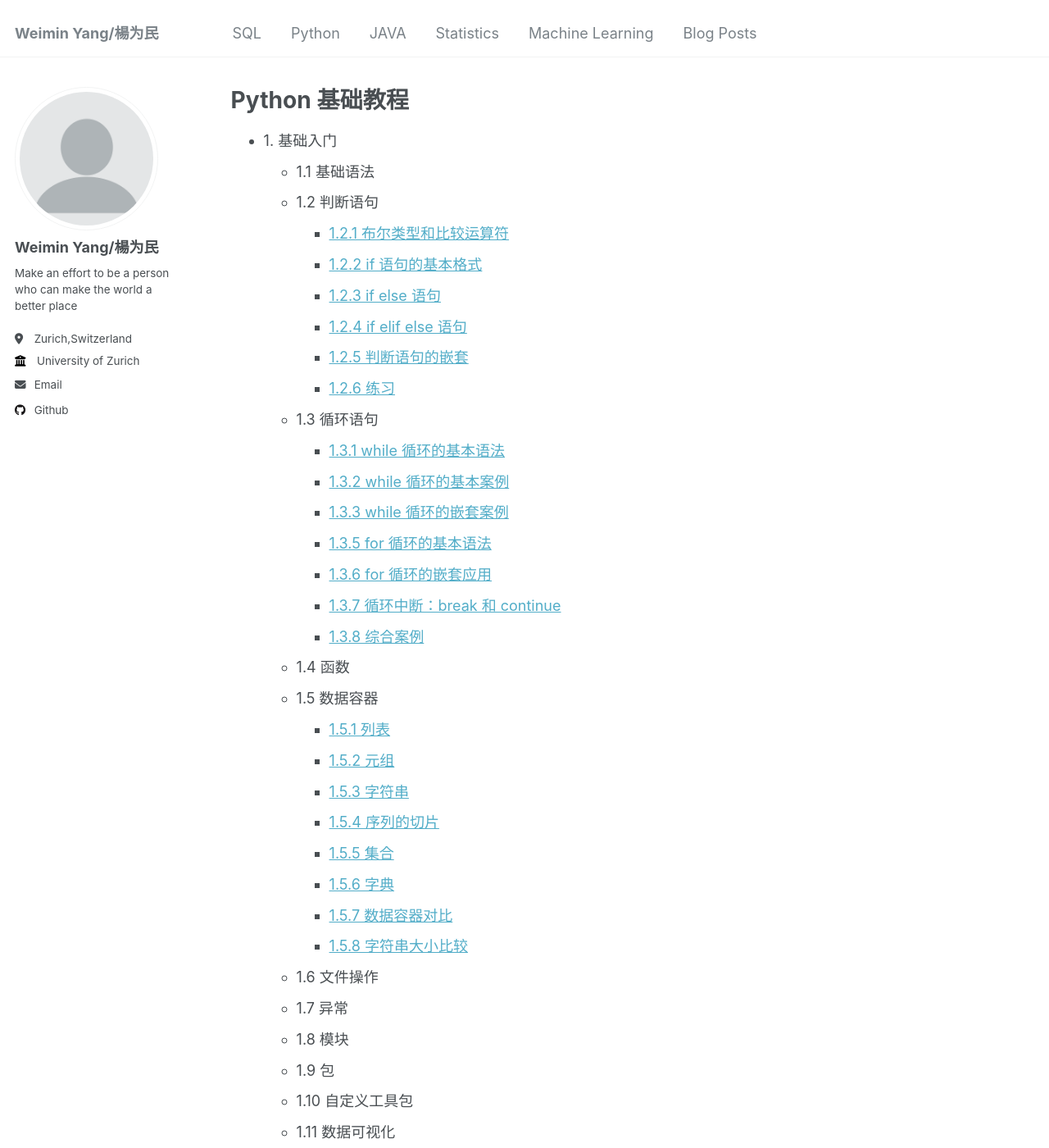
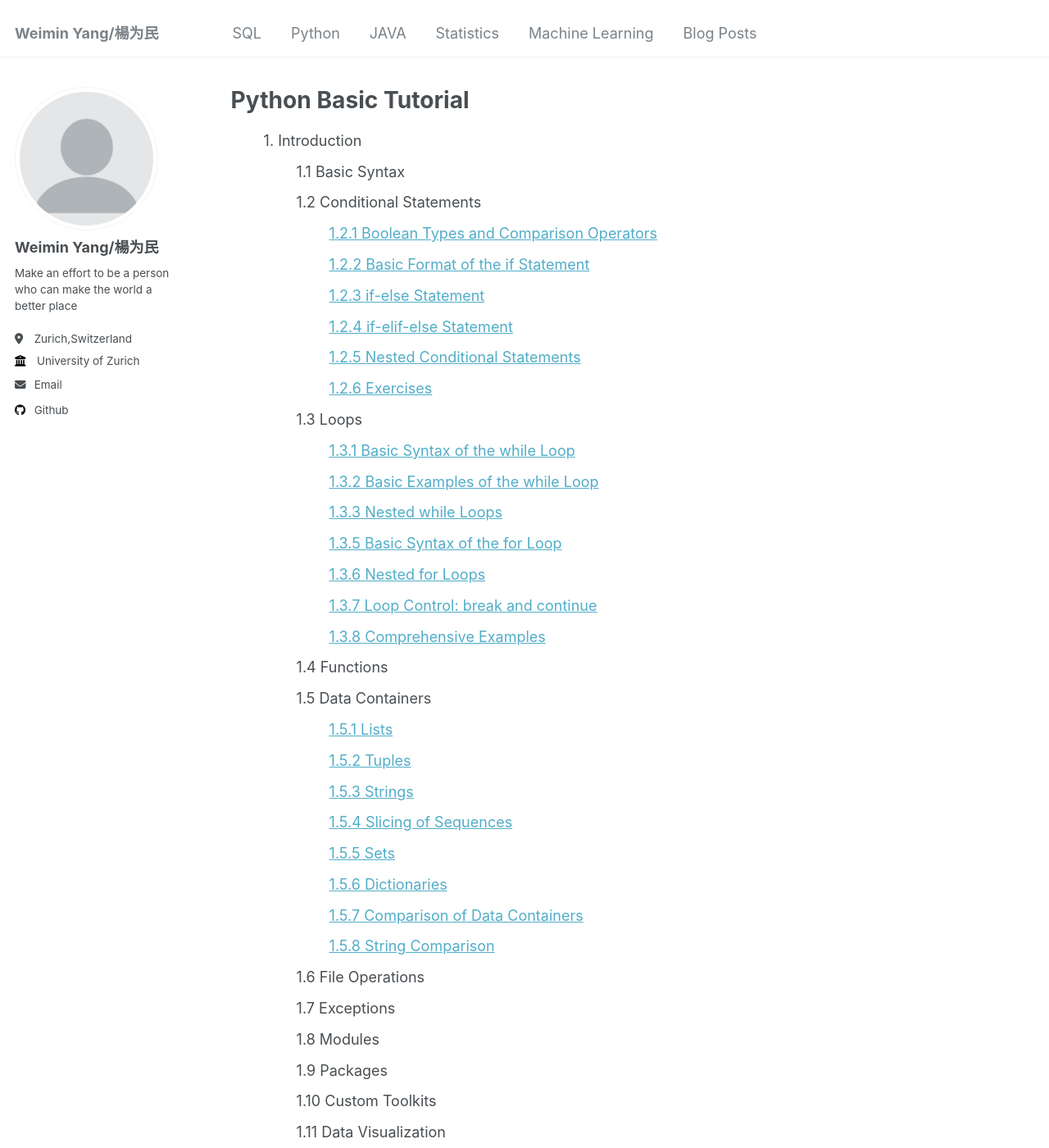
Before and after one commit to weimin3/weimin3.github-io, a Jekyll site: the page built from _pages/Python.html, in a window 1280 px wide and 1400 px high. Shown: the whole window at 82% size. Built offline with Jekyll 4.4.1, drawn with Linux system fonts in a browser that asks for light colours; some of the changed text lies outside the part shown.

Commit message:
Update Python.html

```diff
--- a/_pages/Python.html
+++ b/_pages/Python.html
@@ -5,55 +5,55 @@ permalink: /Python/
 author_profile: true
 ---
 
-<h1>Python 基础教程</h1>
+<h1>Python Basic Tutorial</h1>
 
-<ul>
-  <li>1. 基础入门</li>
-  <ul>
-    <li>1.1 基础语法</li>
-    <li>1.2 判断语句</li>
-    <ul>
-      <li><a href="{{ site.baseurl }}/Python/boolean-operators/">1.2.1 布尔类型和比较运算符</a></li>
-      <li><a href="{{ site.baseurl }}/Python/if-basic/">1.2.2 if 语句的基本格式</a></li>
-      <li><a href="{{ site.baseurl }}/Python/if-else/">1.2.3 if else 语句</a></li>
-      <li><a href="{{ site.baseurl }}/Python/if-elif-else/">1.2.4 if elif else 语句</a></li>
-      <li><a href="{{ site.baseurl }}/Python/nested-if/">1.2.5 判断语句的嵌套</a></li>
-      <li><a href="{{ site.baseurl }}/Python/if-exercises/">1.2.6 练习</a></li>
+<ul style="list-style-type:none;">
+  <li>1. Introduction</li>
+  <ul style="list-style-type:none;">
+    <li>1.1 Basic Syntax</li>
+    <li>1.2 Conditional Statements</li>
+    <ul style="list-style-type:none;">
+      <li><a href="{{ site.baseurl }}/Python/boolean-operators/">1.2.1 Boolean Types and Comparison Operators</a></li>
+      <li><a href="{{ site.baseurl }}/Python/if-basic/">1.2.2 Basic Format of the if Statement</a></li>
+      <li><a href="{{ site.baseurl }}/Python/if-else/">1.2.3 if-else Statement</a></li>
+      <li><a href="{{ site.baseurl }}/Python/if-elif-else/">1.2.4 if-elif-else Statement</a></li>
+      <li><a href="{{ site.baseurl }}/Python/nested-if/">1.2.5 Nested Conditional Statements</a></li>
+      <li><a href="{{ site.baseurl }}/Python/if-exercises/">1.2.6 Exercises</a></li>
     </ul>
-    <li>1.3 循环语句</li>
-    <ul>
-      <li><a href="{{ site.baseurl }}/Python/while-syntax/">1.3.1 while 循环的基本语法</a></li>
-      <li><a href="{{ site.baseurl }}/Python/while-examples/">1.3.2 while 循环的基本案例</a></li>
-      <li><a href="{{ site.baseurl }}/Python/while-nested/">1.3.3 while 循环的嵌套案例</a></li>
-      <li><a href="{{ site.baseurl }}/Python/for-syntax/">1.3.5 for 循环的基本语法</a></li>
-      <li><a href="{{ site.baseurl }}/Python/for-nested/">1.3.6 for 循环的嵌套应用</a></li>
-      <li><a href="{{ site.baseurl }}/Python/loops-break-continue/">1.3.7 循环中断：break 和 continue</a></li>
-      <li><a href="{{ site.baseurl }}/Python/loops-examples/">1.3.8 综合案例</a></li>
+    <li>1.3 Loops</li>
+    <ul style="list-style-type:none;">
+      <li><a href="{{ site.baseurl }}/Python/while-syntax/">1.3.1 Basic Syntax of the while Loop</a></li>
+      <li><a href="{{ site.baseurl }}/Python/while-examples/">1.3.2 Basic Examples of the while Loop</a></li>
+      <li><a href="{{ site.baseurl }}/Python/while-nested/">1.3.3 Nested while Loops</a></li>
+      <li><a href="{{ site.baseurl }}/Python/for-syntax/">1.3.5 Basic Syntax of the for Loop</a></li>
+      <li><a href="{{ site.baseurl }}/Python/for-nested/">1.3.6 Nested for Loops</a></li>
+      <li><a href="{{ site.baseurl }}/Python/loops-break-continue/">1.3.7 Loop Control: break and continue</a></li>
+      <li><a href="{{ site.baseurl }}/Python/loops-examples/">1.3.8 Comprehensive Examples</a></li>
     </ul>
-    <li>1.4 函数</li>
-    <li>1.5 数据容器</li>
-    <ul>
-      <li><a href="{{ site.baseurl }}/Python/lists/">1.5.1 列表</a></li>
-      <li><a href="{{ site.baseurl }}/Python/tuples/">1.5.2 元组</a></li>
-      <li><a href="{{ site.baseurl }}/Python/strings/">1.5.3 字符串</a></li>
-      <li><a href="{{ site.baseurl }}/Python/slices/">1.5.4 序列的切片</a></li>
-      <li><a href="{{ site.baseurl }}/Python/sets/">1.5.5 集合</a></li>
-      <li><a href="{{ site.baseurl }}/Python/dictionaries/">1.5.6 字典</a></li>
-      <li><a href="{{ site.baseurl }}/Python/container-comparison/">1.5.7 数据容器对比</a></li>
-      <li><a href="{{ site.baseurl }}/Python/string-comparison/">1.5.8 字符串大小比较</a></li>
+    <li>1.4 Functions</li>
+    <li>1.5 Data Containers</li>
+    <ul style="list-style-type:none;">
+      <li><a href="{{ site.baseurl }}/Python/lists/">1.5.1 Lists</a></li>
+      <li><a href="{{ site.baseurl }}/Python/tuples/">1.5.2 Tuples</a></li>
+      <li><a href="{{ site.baseurl }}/Python/strings/">1.5.3 Strings</a></li>
+      <li><a href="{{ site.baseurl }}/Python/slices/">1.5.4 Slicing of Sequences</a></li>
+      <li><a href="{{ site.baseurl }}/Python/sets/">1.5.5 Sets</a></li>
+      <li><a href="{{ site.baseurl }}/Python/dictionaries/">1.5.6 Dictionaries</a></li>
+      <li><a href="{{ site.baseurl }}/Python/container-comparison/">1.5.7 Comparison of Data Containers</a></li>
+      <li><a href="{{ site.baseurl }}/Python/string-comparison/">1.5.8 String Comparison</a></li>
     </ul>
-    <li>1.6 文件操作</li>
-    <li>1.7 异常</li>
-    <li>1.8 模块</li>
-    <li>1.9 包</li>
-    <li>1.10 自定义工具包</li>
-    <li>1.11 数据可视化</li>
-    <ul>
-      <li><a href="{{ site.baseurl }}/Python/line-chart/">1.11.1 折线图</a></li>
+    <li>1.6 File Operations</li>
+    <li>1.7 Exceptions</li>
+    <li>1.8 Modules</li>
+    <li>1.9 Packages</li>
+    <li>1.10 Custom Toolkits</li>
+    <li>1.11 Data Visualization</li>
+    <ul style="list-style-type:none;">
+      <li><a href="{{ site.baseurl }}/Python/line-chart/">1.11.1 Line Charts</a></li>
     </ul>
-    <li>1.12 面向对象</li>
-    <ul>
-      <li><a href="{{ site.baseurl }}/Python/intro-to-oop/">1.12.1 初识对象</a></li>
+    <li>1.12 Object-Oriented Programming (OOP)</li>
+    <ul style="list-style-type:none;">
+      <li><a href="{{ site.baseurl }}/Python/intro-to-oop/">1.12.1 Introduction to Objects</a></li>
     </ul>
   </ul>
 </ul>
```
